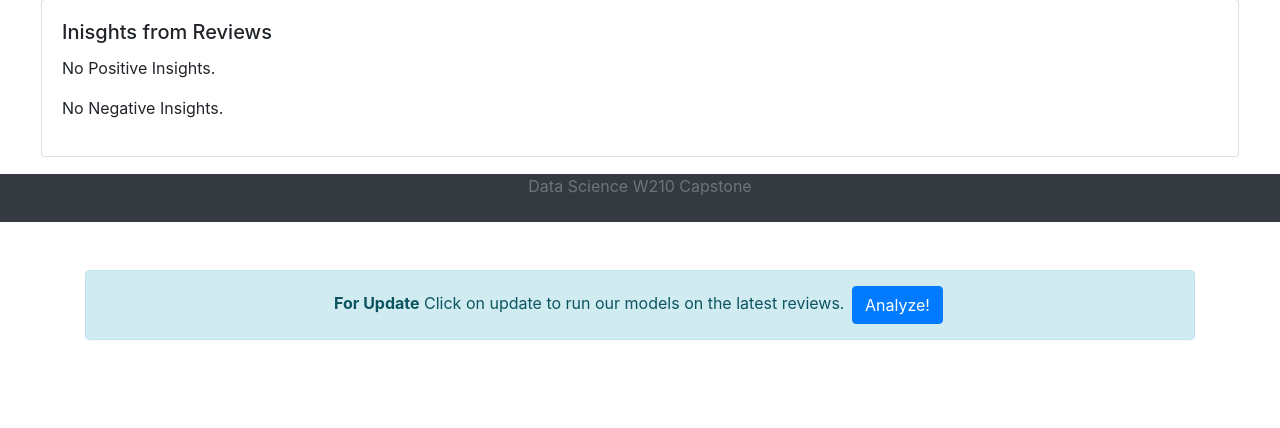
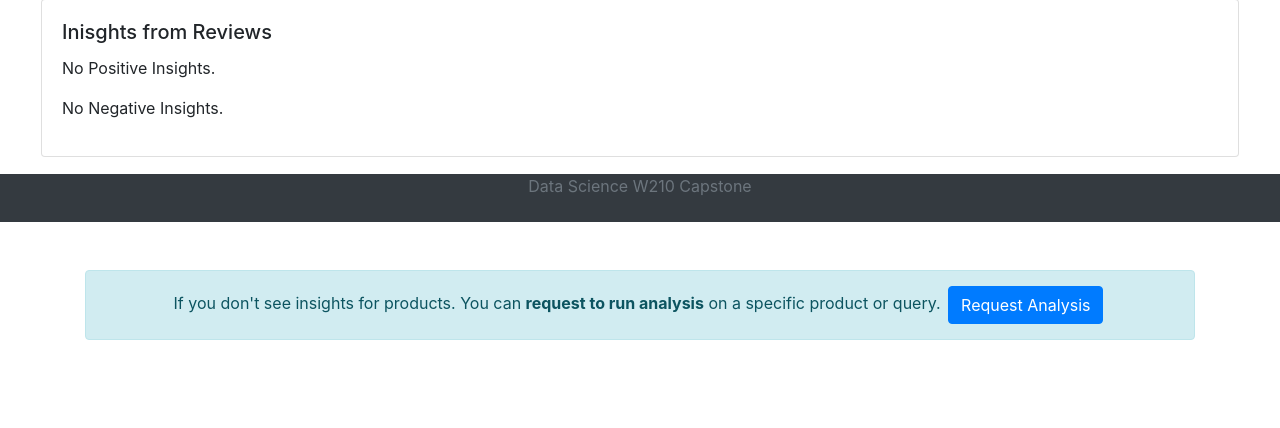
Before and after one commit to UCB-MIDS/InsightsFromReviews, a Django app: template app/ai/templates/ai/result.html in a window 1280 px wide. Shown: the part 578-1006 px from the top of the page. Run offline with Django 3.2, Linux system fonts and the light colour scheme; the template is opened without the code that fills it, so the values that code supplies are empty; parts of the project's set-up code (start-up, migrations or seed data) failed here and were passed over; some libraries are stand-ins or nearby versions.

Commit message:
change in result page for update option

```diff
--- a/app/ai/templates/ai/result.html
+++ b/app/ai/templates/ai/result.html
@@ -358,9 +358,9 @@
       <div class="container">
          <div class="alert alert-info text-center">
             <!-- Button trigger modal -->
-            <strong>For Update</strong> Click on update to run our models on the latest reviews.
+            If you don't see insights for products. You can <strong>request to run analysis</strong> on a specific product or query.
             <button type="button" class="btn btn-primary" data-toggle="modal" data-target="#exampleModalCenter">
-            Analyze!
+            Request Analysis
             </button>
             <!-- Modal -->
             <div class="modal fade" id="exampleModalCenter" tabindex="-1" role="dialog" aria-labelledby="exampleModalCenterTitle" aria-hidden="true">
@@ -373,15 +373,15 @@
                         </button>
                      </div>
                      <div class="modal-body">
-                        You can request to run our model on the latest reviews of these products. It will take up to 10 minutes to finalize our analysis so plesae comeback after you run our analysis.
+                        Running our analysis can take up to 10 minutes.
                         <br>
-                        You can continue use the product while we run our analysis.
+                        You can continue to use our product while we run the analysis.
                      </div>
                      <div class="modal-footer">
                         <form class="form-inline" action="{% url 'ai:update' %}" method="post">
                            {% csrf_token %}
                            <input type="text" class="form-control mb-2 mr-sm-2" name="query_text" value = '{{query_text}}' >
-                           <input type="submit" class="btn btn-primary bg-info border-info" value="Update">
+                           <input type="submit" class="btn btn-primary bg-info border-info" value="Run analysis">
                         </form>
                      </div>
                   </div>
```
